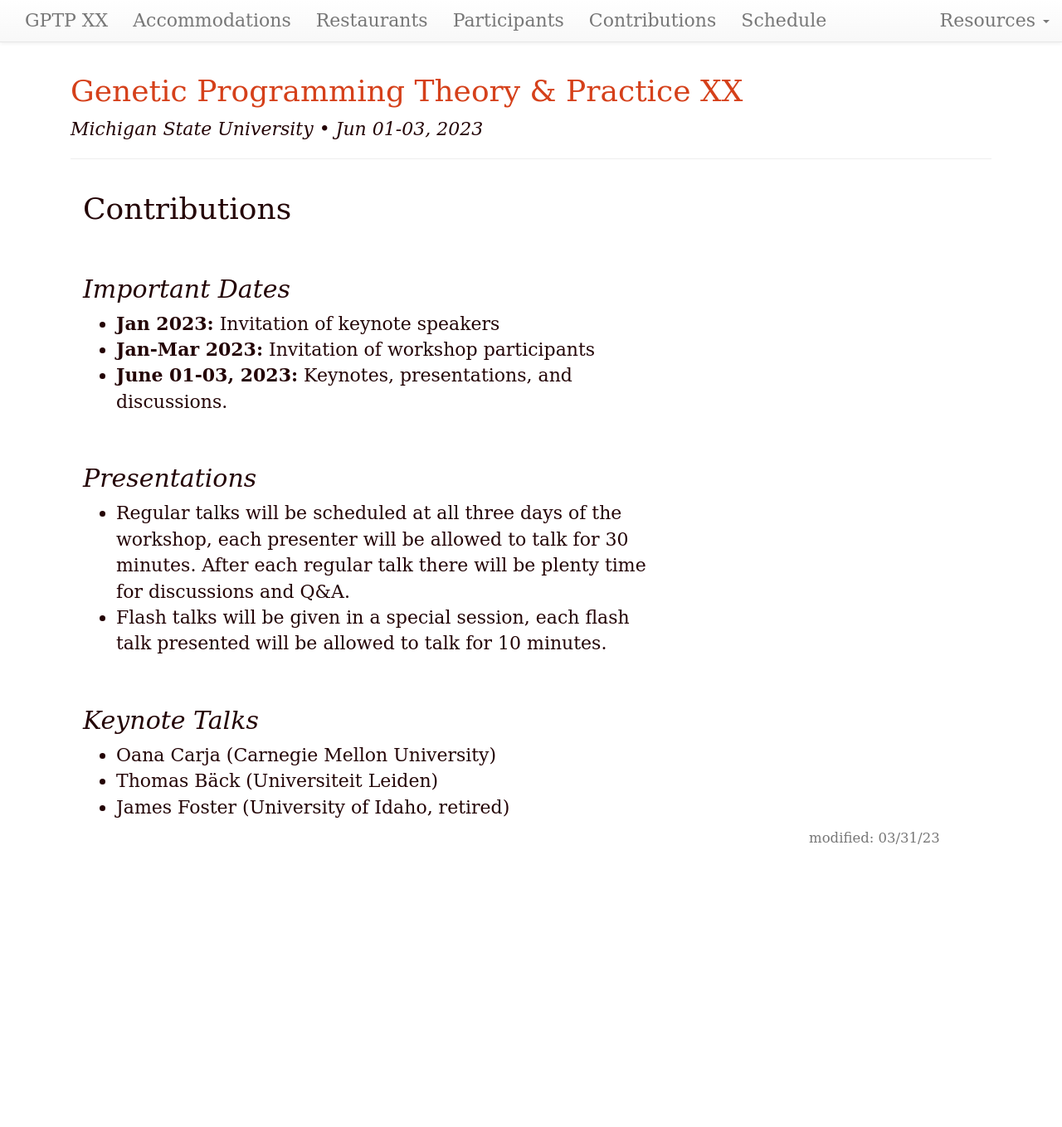
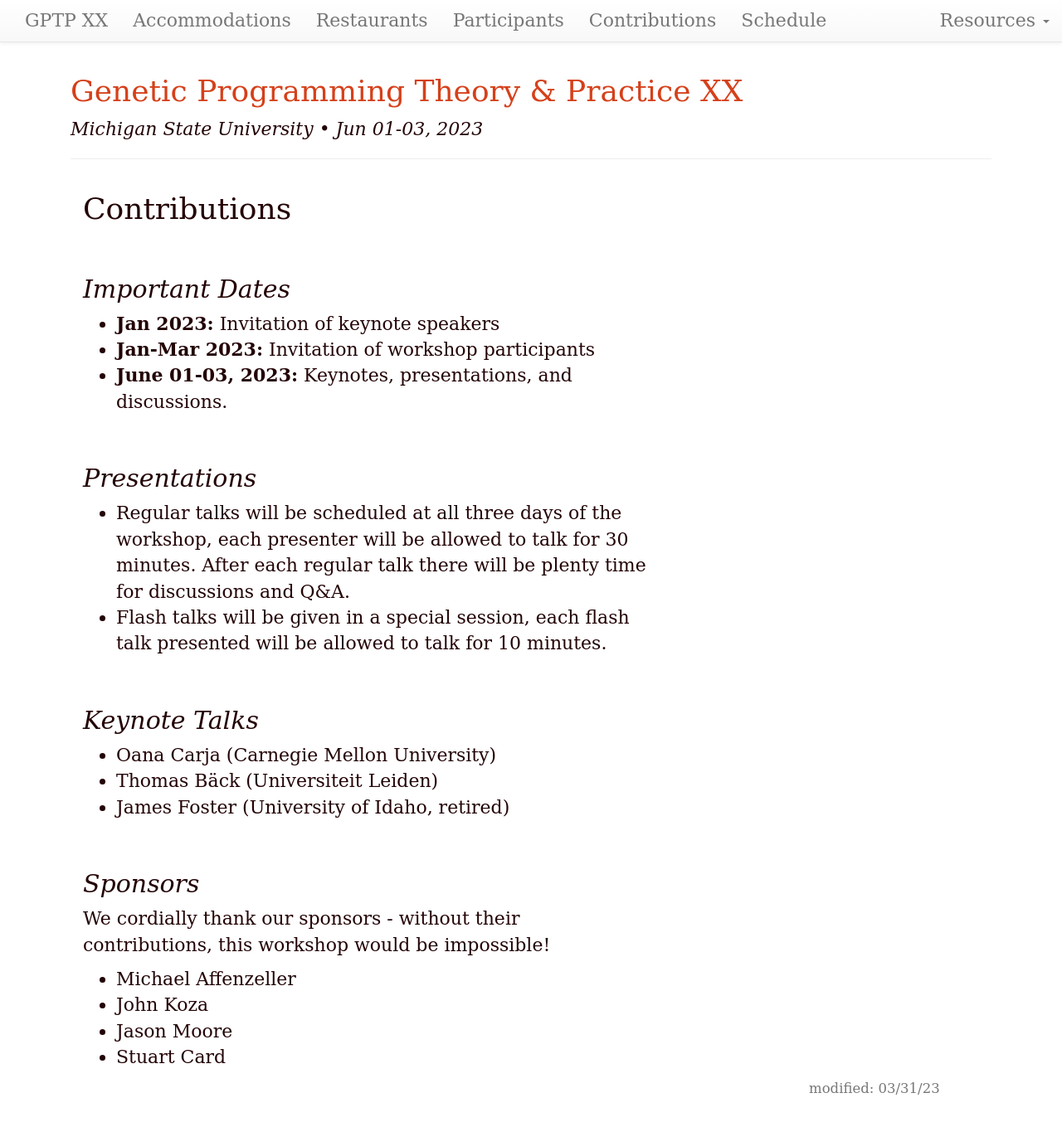
Before and after one commit to GPTP-workshop/gptp-workshop.github.io, a Jekyll site: the page built from contributions.md, in a window 1280 px wide and 1366 px high. Shown: the top 1359 px of the window at 83% size. Built offline with Jekyll 4.4.1, drawn with Linux system fonts in a browser that asks for light colours; our own code applies the rules of GitHub Pages for plain Markdown files.

Commit message:
Update contributions.md

```diff
--- a/contributions.md
+++ b/contributions.md
@@ -21,3 +21,10 @@ dates: "Jun 01-03, 2023"
 - Oana Carja (Carnegie Mellon University)
 - Thomas Bäck (Universiteit Leiden)
 - James Foster (University of Idaho, retired)
+
+## Sponsors
+We cordially thank our sponsors - without their contributions, this workshop would be impossible!
+- Michael Affenzeller
+- John Koza
+- Jason Moore
+- Stuart Card
```
